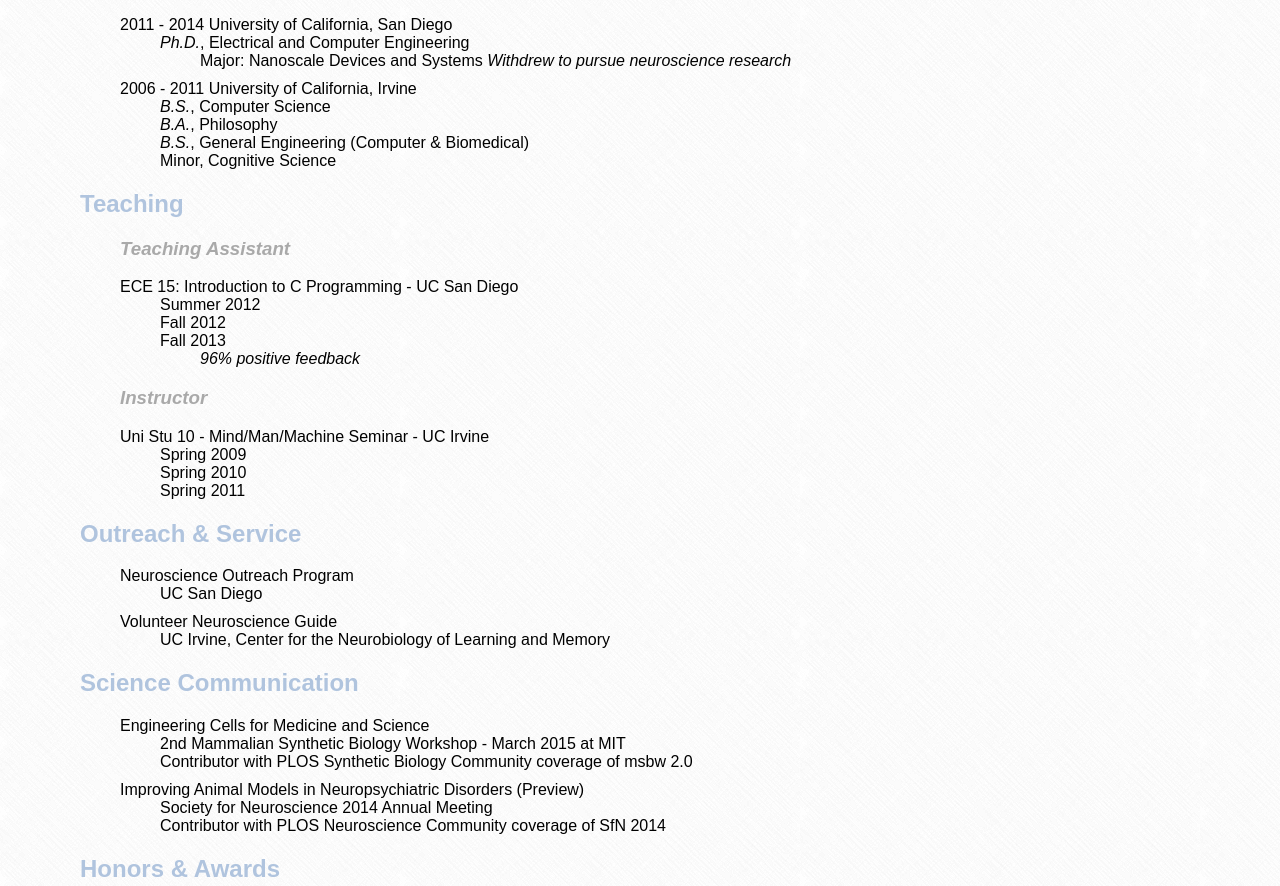
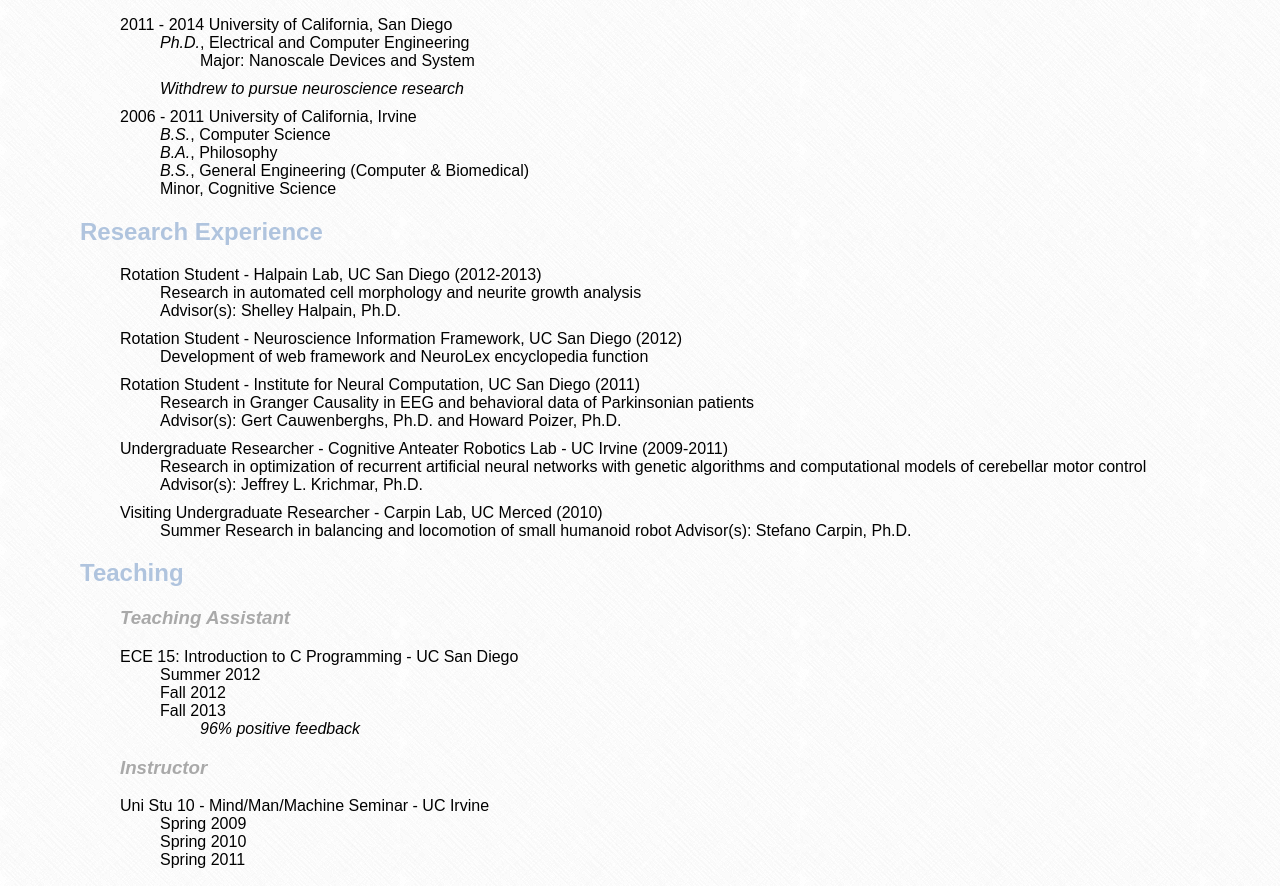
Before and after one commit to GrantRVD/CV, a plain HTML site: page index.html in a window 1280 px wide. Shown: the part 160-1046 px from the top of the page. Drawn offline with Linux system fonts and the light colour scheme.

Commit message:
Making modifications for UCL SWC PhD

```diff
--- a/index.html
+++ b/index.html
@@ -10,7 +10,6 @@
   <meta name="viewport" content="width=device-width">
 
   <meta name="author" content="Grant R. Vousden-Dishington">
-  <meta name="dcterms.date" content="2015-08-11">
   <title></title>
   <style type="text/css">code{white-space: pre;}</style>
   <script src="https://cdnjs.cloudflare.com/ajax/libs/modernizr/2.7.1/modernizr.min.js"></script>
@@ -23,21 +22,44 @@
 <div class="scholmd-content">
 <h1 id="name" class="myname">Grant R. Vousden-Dishington</h1>
 <h2 id="idonteven" class="description">Full-Stack Neuroscientist in Training</h2>
-<h4 id="twitter" class="contact"><img src="icons/twitter.png" /> <span class="scholmd-citation" data-cites="usethespacebar">@usethespacebar</span></h4>
-<h4 id="gmail" class="contact"><img src="icons/gmail.png" /> GrantRVD</h4>
-<h4 id="github" class="contact"><img src="icons/github.png" /> GrantRVD</h4>
+<p>|</p>
 <h2 id="education" class="cvsechead">Education</h2>
 <ul>
 <li>2011 - 2014 University of California, San Diego
 <ul>
 <li><em>Ph.D.</em>, Electrical and Computer Engineering
 <ul>
-<li>Major: Nanoscale Devices and Systems <em>Withdrew to pursue neuroscience research</em></li>
+<li>Major: Nanoscale Devices and System</li>
 </ul></li>
+<li><em>Withdrew to pursue neuroscience research</em></li>
 </ul></li>
 <li>2006 - 2011 University of California, Irvine
 <ul>
 <li><em>B.S.</em>, Computer Science<br /><em>B.A.</em>, Philosophy<br /><em>B.S.</em>, General Engineering (Computer &amp; Biomedical)<br />Minor, Cognitive Science</li>
+</ul></li>
+</ul>
+<h2 id="research" class="cvsechead">Research Experience</h2>
+<ul>
+<li>Rotation Student - Halpain Lab, UC San Diego (2012-2013)
+<ul>
+<li>Research in automated cell morphology and neurite growth analysis<br />Advisor(s): Shelley Halpain, Ph.D.</li>
+</ul></li>
+<li>Rotation Student - Neuroscience Information Framework, UC San Diego (2012)
+<ul>
+<li>Development of web framework and NeuroLex encyclopedia function</li>
+<li></li>
+</ul></li>
+<li>Rotation Student - Institute for Neural Computation, UC San Diego (2011)
+<ul>
+<li>Research in Granger Causality in EEG and behavioral data of Parkinsonian patients<br />Advisor(s): Gert Cauwenberghs, Ph.D. and Howard Poizer, Ph.D.</li>
+</ul></li>
+<li>Undergraduate Researcher - Cognitive Anteater Robotics Lab - UC Irvine (2009-2011)
+<ul>
+<li>Research in optimization of recurrent artificial neural networks with genetic algorithms and computational models of cerebellar motor control<br />Advisor(s): Jeffrey L. Krichmar, Ph.D.</li>
+</ul></li>
+<li>Visiting Undergraduate Researcher - Carpin Lab, UC Merced (2010)
+<ul>
+<li>Summer Research in balancing and locomotion of small humanoid robot Advisor(s): Stefano Carpin, Ph.D.</li>
 </ul></li>
 </ul>
 <h2 id="teaching" class="cvsechead">Teaching</h2>
@@ -62,29 +84,33 @@
 <ul>
 <li>Neuroscience Outreach Program
 <ul>
-<li>UC San Diego</li>
+<li>UC San Diego (2011-2014)</li>
 </ul></li>
 <li>Volunteer Neuroscience Guide
 <ul>
-<li>UC Irvine, Center for the Neurobiology of Learning and Memory</li>
+<li>UC Irvine, Center for the Neurobiology of Learning and Memory (2010-2011)</li>
 </ul></li>
 </ul>
 <h2 id="scicomm" class="cvsechead">Science Communication</h2>
 <ul>
-<li>Engineering Cells for Medicine and Science
+<li><em>Engineering Cells for Medicine and Science</em>
 <ul>
-<li>2nd Mammalian Synthetic Biology Workshop - March 2015 at MIT<br />Contributor with PLOS Synthetic Biology Community coverage of msbw 2.0</li>
+<li>2nd Mammalian Synthetic Biology Workshop - March 2015 at MIT<br />Contributor with PLOS Synthetic Biology Community coverage of msbw2.0</li>
 </ul></li>
-<li>Improving Animal Models in Neuropsychiatric Disorders (Preview)
+<li><em>Improving Animal Models in Neuropsychiatric Disorders</em> (Preview)
 <ul>
 <li>Society for Neuroscience 2014 Annual Meeting<br />Contributor with PLOS Neuroscience Community coverage of SfN 2014</li>
 </ul></li>
 </ul>
 <h2 id="awards" class="cvsechead">Honors &amp; Awards</h2>
 <ul>
-<li>Graduate Research Fellowship Program
+<li><strong>Graduate Research Fellowship Program</strong>
 <ul>
 <li><em>National Science Foundation</em><br />Awarded Spring 2011</li>
+</ul></li>
+<li><strong>Distinguished Service to University Award</strong>
+<ul>
+<li>UC Irvine 2011</li>
 </ul></li>
 </ul>
 <h2 id="hack" class="cvsechead">Hackathons &amp; Competitions</h2>
```
Also changed, not shown: 2 other files.
